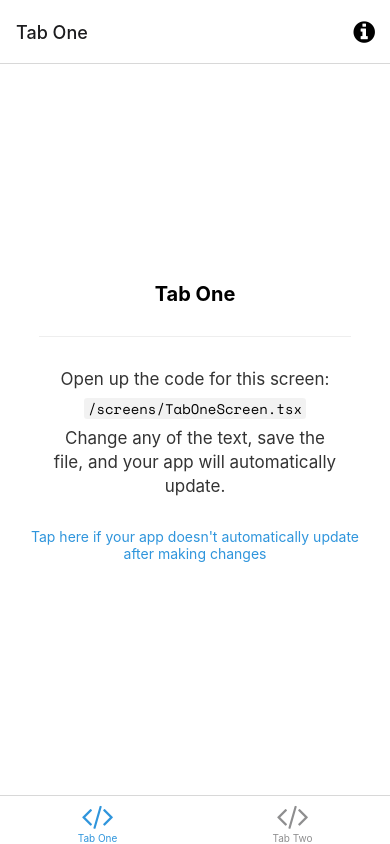
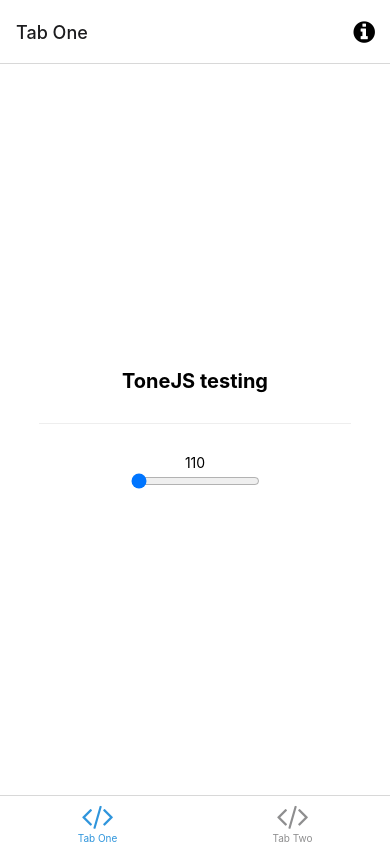
Before and after one commit to JDaniloC/BlindTuner, a React Native app in the folder blindturner/: screen /TabOne in a window 390 px wide. Built offline with nearby package versions, Linux system fonts and the light colour scheme; what expo-linking would draw is missing.

Commit message:
Add tone to project

```diff
--- a/blindturner/App.tsx
+++ b/blindturner/App.tsx
@@ -1,4 +1,5 @@
 import { StatusBar } from 'expo-status-bar';
+import React from 'react';
 import { SafeAreaProvider } from 'react-native-safe-area-context';
 
 import useCachedResources from './hooks/useCachedResources';
--- a/blindturner/package.json
+++ b/blindturner/package.json
@@ -14,6 +14,7 @@
   },
   "dependencies": {
     "@expo/vector-icons": "^13.0.0",
+    "@expo/webpack-config": "^0.17.0",
     "@react-navigation/bottom-tabs": "^6.0.5",
     "@react-navigation/native": "^6.0.2",
     "@react-navigation/native-stack": "^6.1.0",
@@ -31,7 +32,9 @@
     "react-native": "0.69.5",
     "react-native-safe-area-context": "4.3.1",
     "react-native-screens": "~3.15.0",
-    "react-native-web": "~0.18.7"
+    "react-native-svg": "12.3.0",
+    "react-native-web": "~0.18.7",
+    "tone": "^14.7.77"
   },
   "devDependencies": {
     "@babel/core": "^7.12.9",
--- a/blindturner/screens/TabOneScreen.tsx
+++ b/blindturner/screens/TabOneScreen.tsx
@@ -1,15 +1,30 @@
-import { StyleSheet } from 'react-native';
+import { Button, StyleSheet, TouchableOpacity } from 'react-native';
 
-import EditScreenInfo from '../components/EditScreenInfo';
 import { Text, View } from '../components/Themed';
 import { RootTabScreenProps } from '../types';
 
+import * as Tone from 'tone'
+import React from 'react';
+import { useEffect } from 'react';
+
 export default function TabOneScreen({ navigation }: RootTabScreenProps<'TabOne'>) {
+  const [value, setValue] = React.useState(110);
+  const synth = new Tone.Synth().toDestination();
+
+  useEffect(() => {
+    const now = Tone.now()
+    synth.triggerAttackRelease(value, '8n', now);
+  }, [value]);
+
   return (
     <View style={styles.container}>
-      <Text style={styles.title}>Tab One</Text>
+      <Text style={styles.title}>
+        ToneJS testing
+      </Text>
       <View style={styles.separator} lightColor="#eee" darkColor="rgba(255,255,255,0.1)" />
-      <EditScreenInfo path="/screens/TabOneScreen.tsx" />
+      <Text>{value}</Text>
+      <input type="range" value={value} min={110} max={1661.21} step={1}
+          onChange={(evt) => {setValue(parseInt(evt.target.value))}}/>
     </View>
   );
 }
--- a/blindturner/tsconfig.json
+++ b/blindturner/tsconfig.json
@@ -1,6 +1,7 @@
 {
   "extends": "expo/tsconfig.base",
   "compilerOptions": {
+    "jsx": "react",
     "strict": true
   }
 }
```
Also changed, not shown: 2 other files (tests, documents, lock files or other folders).
